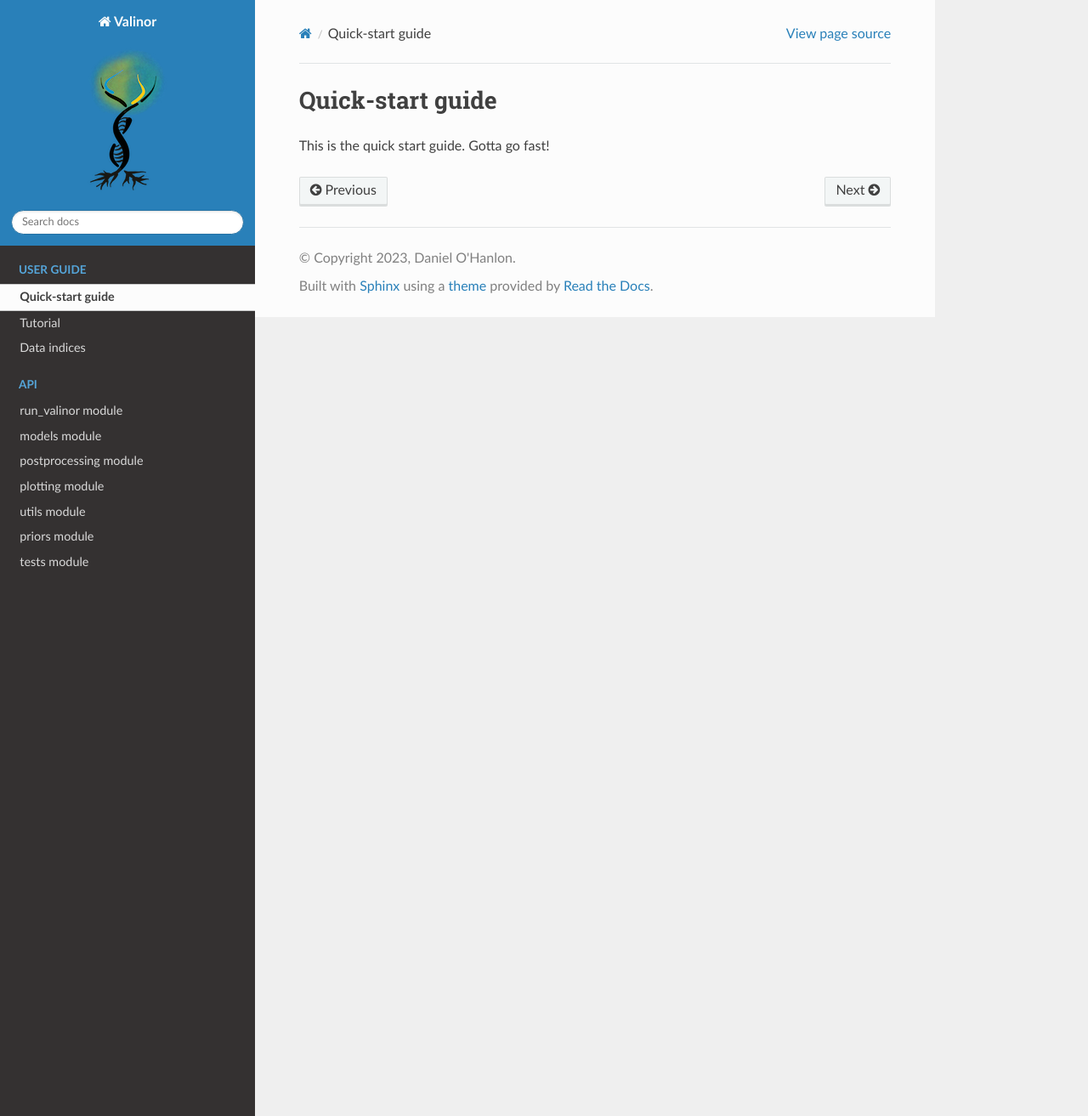
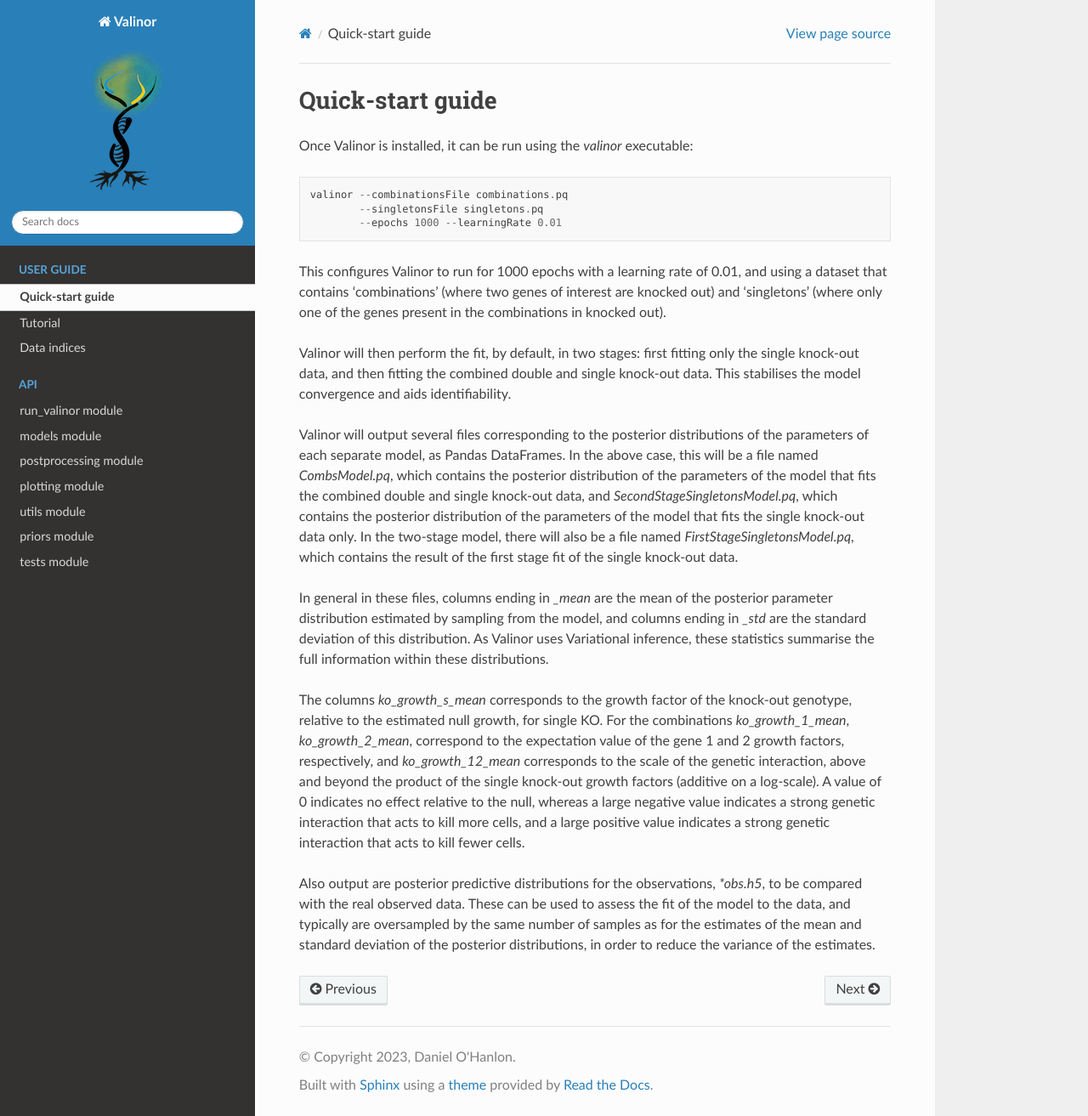
Before and after one commit to dpohanlon/valinor, a Sphinx documentation site: the page built from source/quickstart.rst, in a window 1280 px wide and 1313 px high. Shown: the whole window at 85% size. Built offline with Sphinx 7.4.7 and the Read the Docs theme 3.1.0, drawn with Linux system fonts in a browser that asks for light colours; pages that are not in the unit, such as notebooks, are missing from menus.

Commit message:
Update quickstart

```diff
--- a/source/quickstart.rst
+++ b/source/quickstart.rst
@@ -1,4 +1,21 @@
 Quick-start guide
 =================
 
-This is the quick start guide. Gotta go fast!
+Once Valinor is installed, it can be run using the `valinor` executable: ::
+
+    valinor --combinationsFile combinations.pq
+            --singletonsFile singletons.pq
+            --epochs 1000 --learningRate 0.01
+
+
+This configures Valinor to run for 1000 epochs with a learning rate of 0.01, and using a dataset that contains 'combinations' (where two genes of interest are knocked out) and 'singletons' (where only one of the genes present in the combinations in knocked out).
+
+Valinor will then perform the fit, by default, in two stages: first fitting only the single knock-out data, and then fitting the combined double and single knock-out data. This stabilises the model convergence and aids identifiability.
+
+Valinor will output several files corresponding to the posterior distributions of the parameters of each separate model, as Pandas DataFrames. In the above case, this will be a file named `CombsModel.pq`, which contains the posterior distribution of the parameters of the model that fits the combined double and single knock-out data, and `SecondStageSingletonsModel.pq`, which contains the posterior distribution of the parameters of the model that fits the single knock-out data only. In the two-stage model, there will also be a file named `FirstStageSingletonsModel.pq`, which contains the result of the first stage fit of the single knock-out data.
+
+In general in these files, columns ending in `_mean` are the mean of the posterior parameter distribution estimated by sampling from the model, and columns ending in `_std` are the standard deviation of this distribution. As Valinor uses Variational inference, these statistics summarise the full information within these distributions.
+
+The columns `ko_growth_s_mean` corresponds to the growth factor of the knock-out genotype, relative to the estimated null growth, for single KO. For the combinations `ko_growth_1_mean`, `ko_growth_2_mean`, correspond to the expectation value of the gene 1 and 2 growth factors, respectively, and `ko_growth_12_mean` corresponds to the scale of the genetic interaction, above and beyond the product of the single knock-out growth factors (additive on a log-scale). A value of 0 indicates no effect relative to the null, whereas a large negative value indicates a strong genetic interaction that acts to kill more cells, and a large positive value indicates a strong genetic interaction that acts to kill fewer cells.
+
+Also output are posterior predictive distributions for the observations, `*obs.h5`, to be compared with the real observed data. These can be used to assess the fit of the model to the data, and typically are oversampled by the same number of samples as for the estimates of the mean and standard deviation of the posterior distributions, in order to reduce the variance of the estimates.
```
